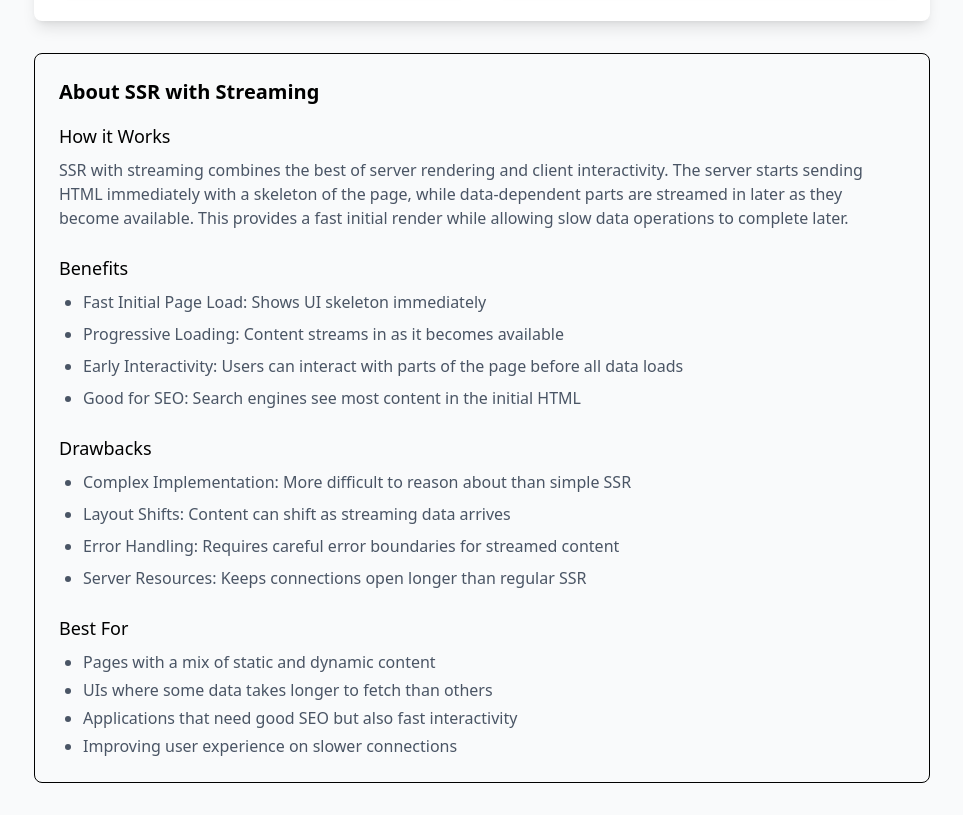
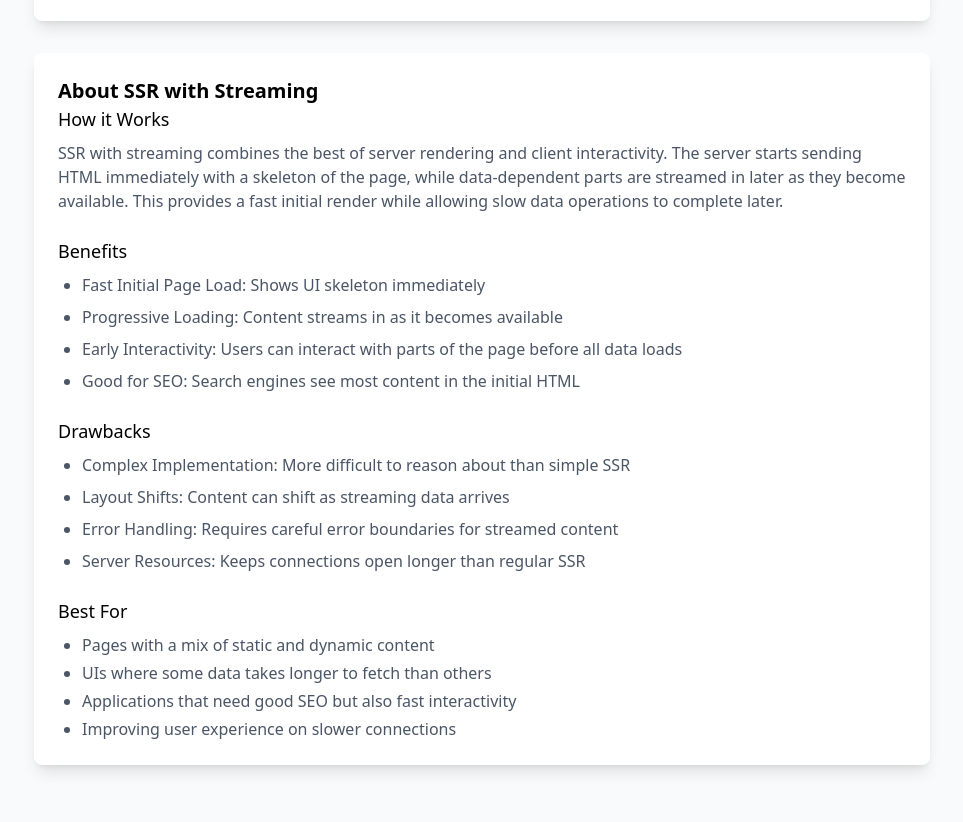
Before and after one commit to TobiasFG/astro-svelte-comparison, a Svelte app in the folder sveltekit/: page /ssr-streamed-demo in a window 1280 px wide. Shown: the part 1138-1960 px from the top of the page, without its empty margins (158-1121 px from the left). Built offline with nearby package versions, Linux system fonts and the light colour scheme; some packages are replaced by stand-ins of ours.

Commit message:
Updates SSR streaming demo styling
Updates the styling of the SSR streaming demo page for a better user experience.

- Replaces the gray background with a white background and adds a shadow to the main content area.
- Removes the top spacing from the content area and instead introduces spacing at the bottom.

```diff
--- a/sveltekit/src/routes/ssr-streamed-demo/+page.svelte
+++ b/sveltekit/src/routes/ssr-streamed-demo/+page.svelte
@@ -216,7 +216,7 @@
 			<PerformanceTracker />
 		</div>
 
-		<div class="space-y-4 rounded-lg border bg-gray-50 p-6">
+		<div class="mb-8 rounded-lg bg-white p-6 shadow-lg">
 			<h2 class="text-xl font-semibold">About SSR with Streaming</h2>
 
 			<div>
```
